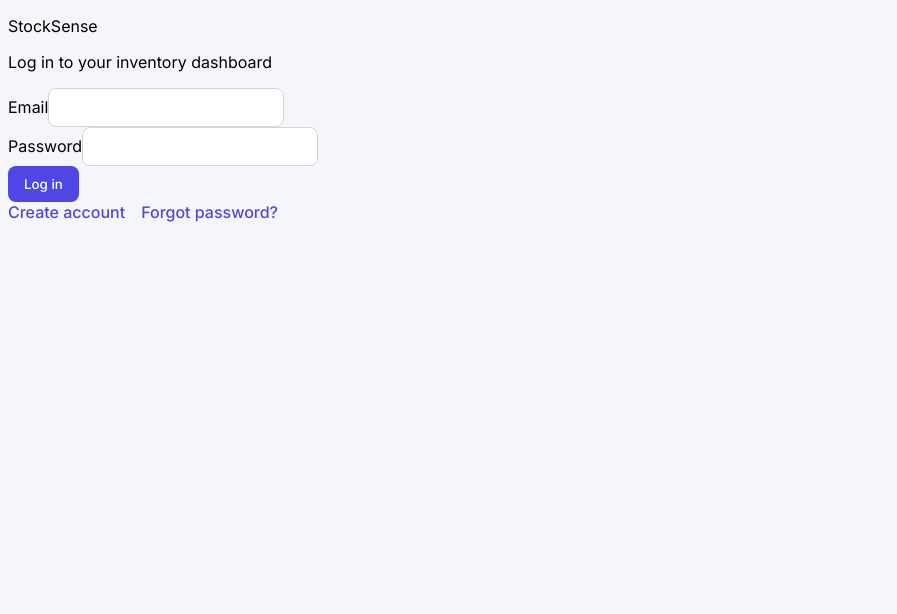
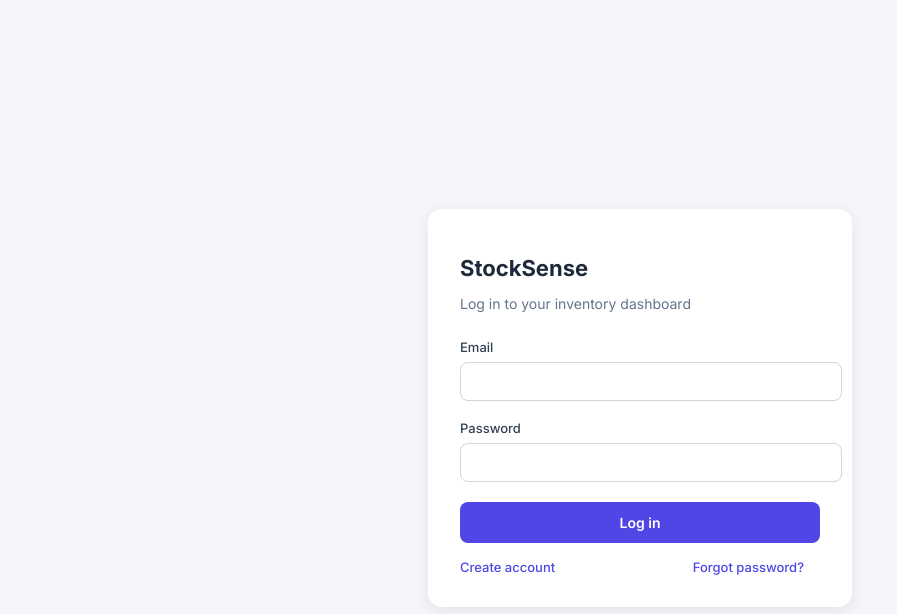
Before and after one commit to Anshika-1710/stocksense-odoo-hackathon-2026, a React (Vite) app in the folder frontend/: page / in a window 1280 px wide. Shown: the top 614 px of the page, without its empty margins (0-897 px from the left). Built offline with nearby package versions, Linux system fonts and the light colour scheme.

Commit message:
feat: implemented authentication flows for login, forgot password, and password reset

```diff
--- a/frontend/src/pages/ForgotPassword.jsx
+++ b/frontend/src/pages/ForgotPassword.jsx
@@ -1,3 +1,62 @@
+import { useState } from "react";
+import { Link } from "react-router-dom";
+
 export default function ForgotPassword() {
-  return <div>Forgot Password Page (coming soon)</div>;
+  const [email, setEmail] = useState("");
+  const [sent, setSent] = useState(false);
+
+  const handleSubmit = (e) => {
+    e.preventDefault();
+    setSent(true);
+  };
+
+  return (
+    <div style={{
+      display: "flex", justifyContent: "center", alignItems: "center",
+      height: "100vh", background: "#f4f6f9", fontFamily: "Inter, sans-serif"
+    }}>
+      <div style={{
+        width: 360, background: "#fff", borderRadius: 14,
+        boxShadow: "0 4px 16px rgba(0,0,0,0.08)", padding: 32
+      }}>
+        <h1 style={{ fontSize: 22, fontWeight: 700, color: "#1e293b", marginBottom: 4 }}>
+          Reset Password
+        </h1>
+        <p style={{ fontSize: 14, color: "#64748b", marginBottom: 24 }}>
+          Enter your email to receive an OTP
+        </p>
+
+        {sent ? (
+          <div style={{
+            background: "#ecfdf5", color: "#059669", padding: 12,
+            borderRadius: 8, fontSize: 14, marginBottom: 16
+          }}>
+            OTP sent to {email}. Check your inbox.
+          </div>
+        ) : (
+          <form onSubmit={handleSubmit}>
+            <label style={{ fontSize: 13, fontWeight: 500, color: "#334155" }}>Email</label>
+            <input
+              type="email" value={email} onChange={(e) => setEmail(e.target.value)}
+              required
+              style={{
+                width: "100%", padding: 10, marginTop: 6, marginBottom: 20,
+                border: "1px solid #d1d5db", borderRadius: 8, fontSize: 14
+              }}
+            />
+            <button type="submit" style={{
+              width: "100%", padding: 12, background: "#4f46e5", color: "#fff",
+              border: "none", borderRadius: 8, fontWeight: 600, fontSize: 14, cursor: "pointer"
+            }}>
+              Send OTP
+            </button>
+          </form>
+        )}
+
+        <div style={{ marginTop: 16, fontSize: 13 }}>
+          <Link to="/login" style={{ color: "#4f46e5", textDecoration: "none" }}>Back to login</Link>
+        </div>
+      </div>
+    </div>
+  );
 }
--- a/frontend/src/pages/Login.jsx
+++ b/frontend/src/pages/Login.jsx
@@ -1,69 +1,67 @@
 import { useState } from "react";
-import { Link, useNavigate } from "react-router-dom";
+import { useNavigate, Link } from "react-router-dom";
 import { useAuth } from "../context/AuthContext.jsx";
 
 export default function Login() {
+  const [email, setEmail] = useState("");
+  const [password, setPassword] = useState("");
   const { login } = useAuth();
   const navigate = useNavigate();
-  const [form, setForm] = useState({ email: "", password: "" });
-  const [error, setError] = useState("");
-  const [busy, setBusy] = useState(false);
 
-  const submit = async (e) => {
+  const handleSubmit = (e) => {
     e.preventDefault();
-    setError("");
-    setBusy(true);
-    try {
-      await login(form.email, form.password);
-      navigate("/");
-    } catch (err) {
-      setError(err.response?.data?.message || "Could not log in");
-    } finally {
-      setBusy(false);
-    }
+    login({ name: email.split("@")[0], email }, "dummy-token");
+    navigate("/dashboard");
   };
 
   return (
-    <div className="min-h-screen flex items-center justify-center bg-sage px-4">
-      <div className="w-full max-w-sm bg-white rounded-lg border border-black/5 p-8">
-        <p className="text-lg font-semibold text-ink">StockSense</p>
-        <p className="text-sm text-slate mt-1 mb-6">Log in to your inventory dashboard</p>
+    <div style={{
+      display: "flex", justifyContent: "center", alignItems: "center",
+      height: "100vh", background: "#f4f6f9", fontFamily: "Inter, sans-serif"
+    }}>
+      <form onSubmit={handleSubmit} style={{
+        width: 360, background: "#fff", borderRadius: 14,
+        boxShadow: "0 4px 16px rgba(0,0,0,0.08)", padding: 32
+      }}>
+        <h1 style={{ fontSize: 22, fontWeight: 700, color: "#1e293b", marginBottom: 4 }}>
+          StockSense
+        </h1>
+        <p style={{ fontSize: 14, color: "#64748b", marginBottom: 24 }}>
+          Log in to your inventory dashboard
+        </p>
 
-        <form onSubmit={submit} className="space-y-4">
-          <div>
-            <label className="text-sm text-slate">Email</label>
-            <input
-              type="email"
-              required
-              value={form.email}
-              onChange={(e) => setForm({ ...form, email: e.target.value })}
-              className="mt-1 w-full rounded-md border border-black/10 px-3 py-2 text-sm focus:outline-none focus:ring-2 focus:ring-moss"
-            />
-          </div>
-          <div>
-            <label className="text-sm text-slate">Password</label>
-            <input
-              type="password"
-              required
-              value={form.password}
-              onChange={(e) => setForm({ ...form, password: e.target.value })}
-              className="mt-1 w-full rounded-md border border-black/10 px-3 py-2 text-sm focus:outline-none focus:ring-2 focus:ring-moss"
-            />
-          </div>
-          {error && <p className="text-sm text-signal">{error}</p>}
-          <button
-            disabled={busy}
-            className="w-full rounded-md bg-ink text-white py-2 text-sm font-medium hover:bg-slate transition-colors disabled:opacity-60"
-          >
-            {busy ? "Logging in..." : "Log in"}
-          </button>
-        </form>
+        <label style={{ fontSize: 13, fontWeight: 500, color: "#334155" }}>Email</label>
+        <input
+          type="email" value={email} onChange={(e) => setEmail(e.target.value)}
+          required
+          style={{
+            width: "100%", padding: 10, marginTop: 6, marginBottom: 16,
+            border: "1px solid #d1d5db", borderRadius: 8, fontSize: 14
+          }}
+        />
 
-        <div className="mt-4 flex justify-between text-sm">
-          <Link to="/signup" className="text-moss hover:underline">Create account</Link>
-          <Link to="/forgot-password" className="text-slate hover:underline">Forgot password?</Link>
+        <label style={{ fontSize: 13, fontWeight: 500, color: "#334155" }}>Password</label>
+        <input
+          type="password" value={password} onChange={(e) => setPassword(e.target.value)}
+          required
+          style={{
+            width: "100%", padding: 10, marginTop: 6, marginBottom: 20,
+            border: "1px solid #d1d5db", borderRadius: 8, fontSize: 14
+          }}
+        />
+
+        <button type="submit" style={{
+          width: "100%", padding: 12, background: "#4f46e5", color: "#fff",
+          border: "none", borderRadius: 8, fontWeight: 600, fontSize: 14, cursor: "pointer"
+        }}>
+          Log in
+        </button>
+
+        <div style={{ display: "flex", justifyContent: "space-between", marginTop: 16, fontSize: 13 }}>
+          <Link to="/signup" style={{ color: "#4f46e5", textDecoration: "none" }}>Create account</Link>
+          <Link to="/forgot-password" style={{ color: "#4f46e5", textDecoration: "none" }}>Forgot password?</Link>
         </div>
-      </div>
+      </form>
     </div>
   );
 }
```
